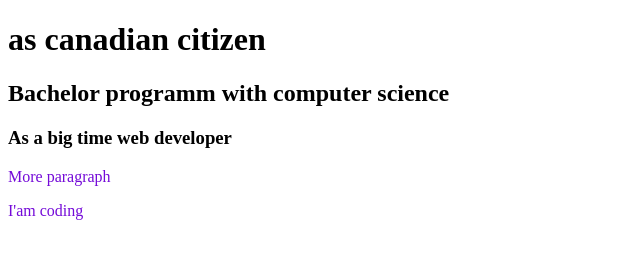
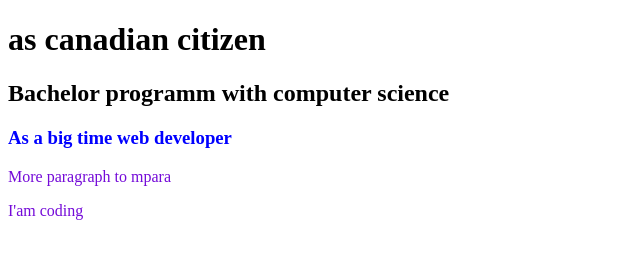
Before and after one commit to Mahincan/my-4-repo, a plain HTML site: page index.html in a window 1280 px wide. Shown: the whole page, without its empty margins (0-640 px from the left). Drawn offline with Linux system fonts and the light colour scheme.

Commit message:
oilo re oilo

```diff
--- a/index.html
+++ b/index.html
@@ -11,7 +11,7 @@
     <h1>as canadian citizen</h1>
     <h2>Bachelor programm with computer science</h2>
     <h3>As a big time web developer</h3>
-    <p>More paragraph</p>
+    <p>More paragraph to mpara</p>
 
     <p>I'am coding</p>
 </body>
--- a/style.css
+++ b/style.css
@@ -1,3 +1,6 @@
 p{
     color: rgb(116, 10, 216);
 }
+h3{
+    color: blue;
+}
```
